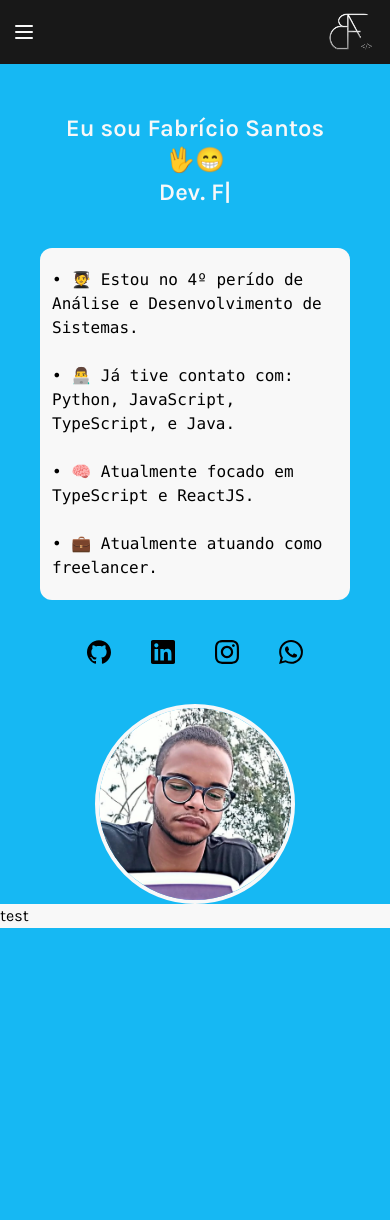
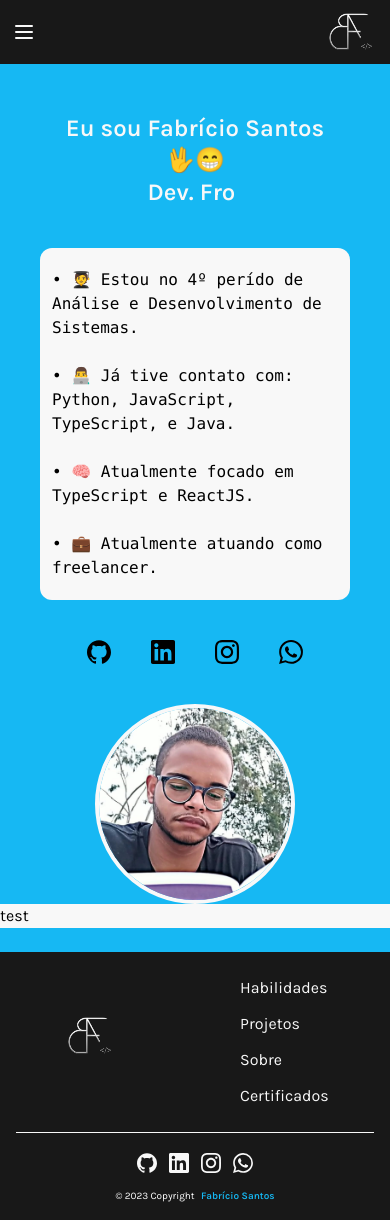
Before and after one commit to Fabricio-Antonio/portifolio, a Next.js app in the folder portifolio/: page / in a window 390 px wide. Before the commit the page ends 928 px from the top, so only its background shows below. Built offline with nearby package versions, Linux system fonts and the light colour scheme.

Commit message:
:sparkles: feat: footer mobile e desktop

```diff
--- a/portifolio/package.json
+++ b/portifolio/package.json
@@ -12,6 +12,7 @@
     "@radix-ui/react-avatar": "^1.0.4",
     "@radix-ui/react-dialog": "^1.0.5",
     "@radix-ui/react-navigation-menu": "^1.1.4",
+    "@radix-ui/react-separator": "^1.0.3",
     "@radix-ui/react-slot": "^1.0.2",
     "class-variance-authority": "^0.7.0",
     "clsx": "^2.0.0",
--- /dev/null
+++ b/portifolio/src/app/components/footer.tsx
@@ -0,0 +1,53 @@
+import { Avatar, AvatarImage } from "@/components/ui/avatar";
+import { Separator } from "@/components/ui/separator";
+import { Instagram, SeparatorVertical, Youtube } from "lucide-react";
+import Link from "next/link";
+import { SiGithub, SiInstagram, SiLinkedin, SiWhatsapp } from "react-icons/si";
+
+export default function Footer() {
+    return (
+
+        <div className="w-full bg-backgroundblack">
+            <div className="flex flex-col items-center w-full h-auto mt-6">
+                <div className=" flex justify-around w-full mt-6 mb-6 ">
+                    <Link href="#top" aria-label="Link para seção de inicial do site" className="w-14 h-6 lg:h-0">
+                        <Avatar className="w-14 mt-10 lg:mt-5 lg:w-32 lg:h-20">
+                            <AvatarImage src="/logo.png" alt="logo" />
+                        </Avatar>
+
+                    </Link>
+                    <div className="flex flex-col gap-3 text-backgroundwhite">
+                    <Link href="#habilidades">
+                            <span className="hover:text-background">Habilidades</span>
+                        </Link>
+                        <Link href="#projetos">
+                            <span className="hover:text-background">Projetos</span>
+                        </Link>
+                        <Link href="#sobre">
+                            <span className="hover:text-background">Sobre</span>
+                        </Link>
+                        <Link href="#certificados">
+                            <span className="hover:text-background">Certificados</span>
+                        </Link>
+                    </div>
+                </div>
+
+                <Separator className="w-11/12 bg-backgroundwhite" />
+                <div className="flex gap-3 mt-5 text-backgroundwhite text-xl">
+                    <Link href="https://github.com/Fabricio-Antonio" target="_blank" rel="noopener noreferrer"><SiGithub/></Link>
+                    <Link href="https://www.linkedin.com/in/fabricio-ss/" target="_blank" rel="noopener noreferrer"><SiLinkedin /></Link>
+                    <Link href="https://www.instagram.com/fabricio.ss.dev/" target="_blank" rel="noopener noreferrer"><SiInstagram /></Link>
+                    <Link href="https://api.whatsapp.com/send?phone=5581983587510&text=Oi%2C%20Fabr%C3%ADcio.%20Eu%20vi%20seu%20portif%C3%B3lio%20e%20gostei%20muito%20do%20seu%20trabalho%2C%20gostaria%20de%20conversar%20contigo." target="_blank" rel="noopener noreferrer"><SiWhatsapp /></Link>
+                </div>
+
+                <div className="text-white px-8 py-4 text-[0.625rem]">
+                    © 2023 Copyright{" "}
+                    <span className="font-semibold text-background pl-1">
+                        Fabrício Santos
+                    </span>
+                </div>
+            </div>
+        </div>
+
+    )
+}
--- a/portifolio/src/app/layout.tsx
+++ b/portifolio/src/app/layout.tsx
@@ -2,6 +2,7 @@ import type { Metadata } from 'next'
 import { Karla } from 'next/font/google'
 import './globals.css'
 import Header from '../app/components//header'
+import Footer from './components/footer'
 
 const karla = Karla({ subsets: ['latin'] })
 
@@ -20,6 +21,7 @@ export default function RootLayout({
       <body className={karla.className}>
         <Header />
         {children}
+        <Footer />
         </body>
     </html>
   )
--- a/portifolio/src/app/page.tsx
+++ b/portifolio/src/app/page.tsx
@@ -2,6 +2,7 @@
 import Image from "next/image";
 import { TypeAnimation } from "react-type-animation";
 import { SiGithub, SiInstagram, SiLinkedin, SiWhatsapp } from "react-icons/si";
+import Link from "next/link";
 
 export default function Home() {
   return (
@@ -42,10 +43,10 @@ export default function Home() {
               </div>
             </div>
             <div className="flex justify-center gap-10 text-2xl mb-10">
-              <a href="https://github.com/Fabricio-Antonio" target="_blank" rel="noopener noreferrer"><SiGithub /></a>
-              <a href="https://www.linkedin.com/in/fabricio-ss/" target="_blank" rel="noopener noreferrer"><SiLinkedin /></a>
-              <a href="https://www.instagram.com/fabricio.ss.dev/" target="_blank" rel="noopener noreferrer"><SiInstagram /></a>
-              <a href="https://api.whatsapp.com/send?phone=5581983587510&text=Oi%2C%20Fabr%C3%ADcio.%20Eu%20vi%20seu%20portif%C3%B3lio%20e%20gostei%20muito%20do%20seu%20trabalho%2C%20gostaria%20de%20conversar%20contigo." target="_blank" rel="noopener noreferrer"><SiWhatsapp /></a>
+              <Link href="https://github.com/Fabricio-Antonio" target="_blank" rel="noopener noreferrer"><SiGithub /></Link>
+              <Link href="https://www.linkedin.com/in/fabricio-ss/" target="_blank" rel="noopener noreferrer"><SiLinkedin /></Link>
+              <Link href="https://www.instagram.com/fabricio.ss.dev/" target="_blank" rel="noopener noreferrer"><SiInstagram /></Link>
+              <Link href="https://api.whatsapp.com/send?phone=5581983587510&text=Oi%2C%20Fabr%C3%ADcio.%20Eu%20vi%20seu%20portif%C3%B3lio%20e%20gostei%20muito%20do%20seu%20trabalho%2C%20gostaria%20de%20conversar%20contigo." target="_blank" rel="noopener noreferrer"><SiWhatsapp /></Link>
             </div>
           </div>
           <div className="w-full flex justify-center lg:w-[300px] lg:h-[200px] lg:justify-center lg:mt-44">
--- /dev/null
+++ b/portifolio/src/components/ui/separator.tsx
@@ -0,0 +1,31 @@
+"use client"
+
+import * as React from "react"
+import * as SeparatorPrimitive from "@radix-ui/react-separator"
+
+import { cn } from "@/lib/utils"
+
+const Separator = React.forwardRef<
+  React.ElementRef<typeof SeparatorPrimitive.Root>,
+  React.ComponentPropsWithoutRef<typeof SeparatorPrimitive.Root>
+>(
+  (
+    { className, orientation = "horizontal", decorative = true, ...props },
+    ref
+  ) => (
+    <SeparatorPrimitive.Root
+      ref={ref}
+      decorative={decorative}
+      orientation={orientation}
+      className={cn(
+        "shrink-0 bg-border",
+        orientation === "horizontal" ? "h-[1px] w-full" : "h-full w-[1px]",
+        className
+      )}
+      {...props}
+    />
+  )
+)
+Separator.displayName = SeparatorPrimitive.Root.displayName
+
+export { Separator }
```
Also changed, not shown: 1 other file (tests, documents, lock files or other folders).
